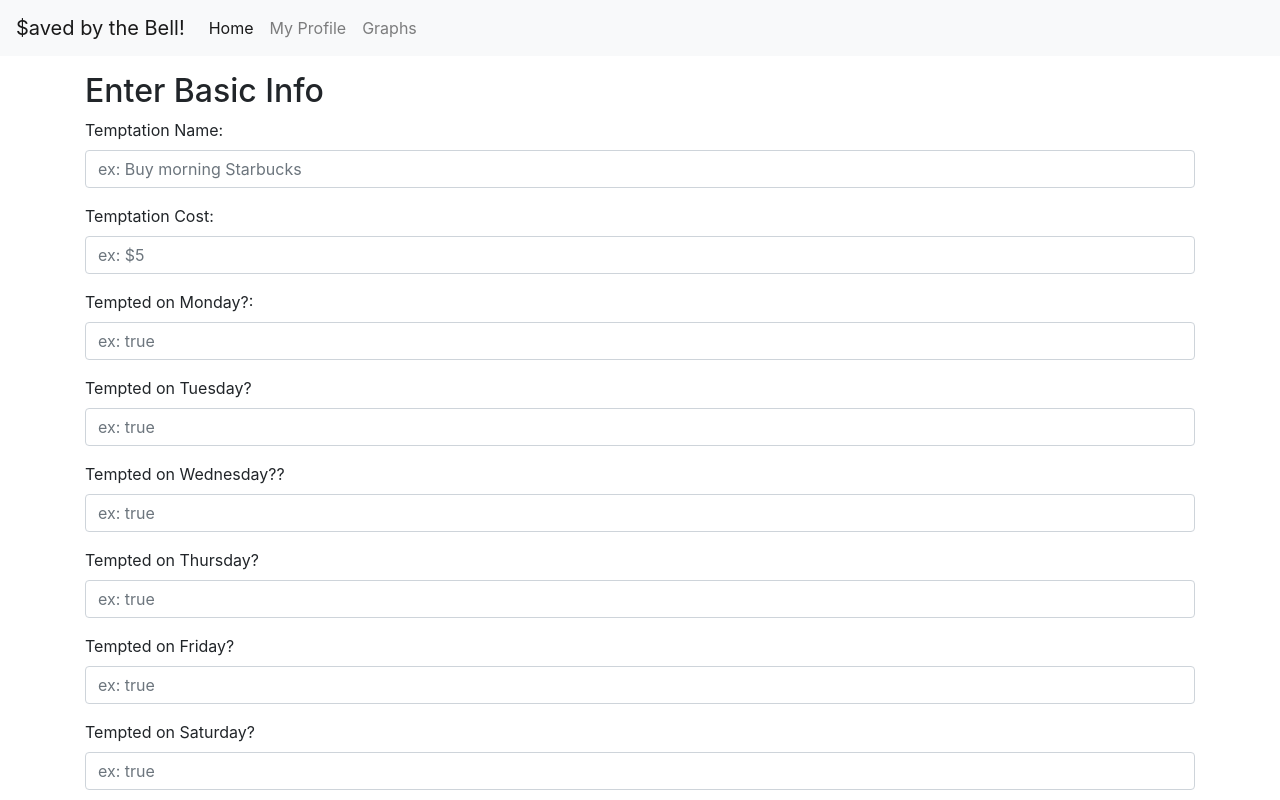
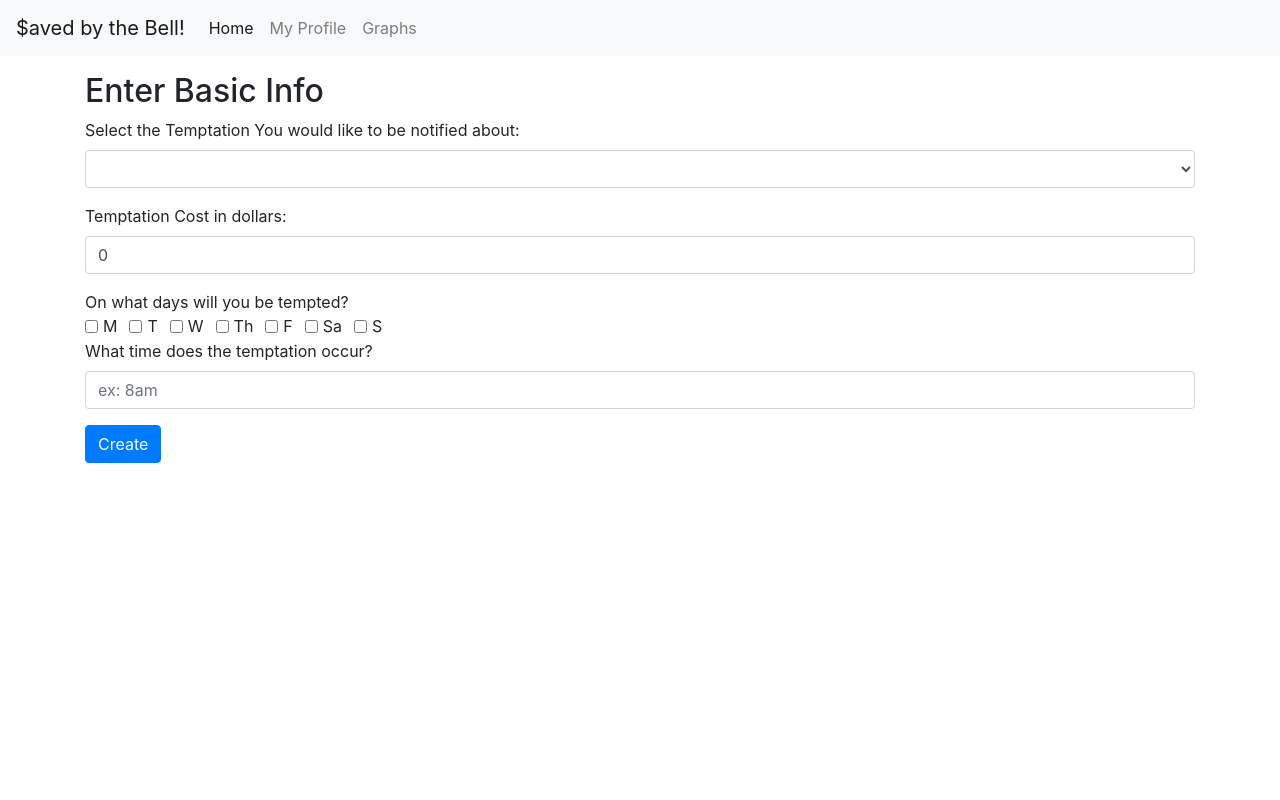
Before and after one commit to pattywitwhy/saved_by_the_bell_vue_app, a Vue app: page /temptations/new in a window 1280 px wide. Shown: the top 800 px of the page. Built offline with nearby package versions, Linux system fonts and the light colour scheme.

Commit message:
changed new page to a form with drop-down menus. Going to add to index page next.

```diff
--- a/src/router.js
+++ b/src/router.js
@@ -12,6 +12,6 @@ export default new Router({
   routes: [
           { path: '/temptations', name: 'temptations-index', component: TemptationsIndex },
           { path: '/temptations/new', name: 'temptations-new', component: TemptationsNew },
-          { path: '/graphs', name: 'graphs', component: Graphs },
+          { path: '/graphs', name: 'graphs', component: Graphs }
           ]
 })
--- a/src/views/TemptationsNew.vue
+++ b/src/views/TemptationsNew.vue
@@ -9,41 +9,77 @@
       <h2>Enter Basic Info</h2>
       <form v-on:submit.prevent="submit()">
         <div class="form-group">
-          <label>Temptation Name: </label>
-          <input class='form-control' type='text' v-model="temptation.name" placeholder="ex: Buy morning Starbucks">
+          <label for="temptationSelect1">Select the Temptation You would like to be notified about: </label>
+          <select class="form-control" id="temptationSelect1" v-model="temptation.name">
+            <option>Taking a ride-share in the morning</option>
+            <option>Taking a ride-share in the evening</option>
+            <option>Buy coffee in the morning</option>
+            <option>Eating out for breakfast</option>
+            <option>Eating out for lunch</option>
+            <option>Eating out for dinner</option>
+            <option>Going out for happy hour 😱</option>
+            <option>Going out to the movies</option>
+            <option>Buying cigarettes</option>
+          </select>
         </div>
         <div class="form-group">
-          <label>Temptation Cost: </label>
-          <input class='form-control' type='text' v-model="temptation.cost" placeholder="ex: $5">
+          <label>Temptation Cost in dollars: </label>
+          <input class='form-control' type='text' v-model="temptation.cost" placeholder="ex: 5">
         </div>
-        <div class="form-group">
-          <label>Tempted on Monday?: </label>
-          <input class='form-control' type='text' v-model="temptation.monday" placeholder="ex: true">
+        <div>
+
+          <div>On what days will you be tempted?</div>
+
         </div>
-        <div class="form-group">
-          <label>Tempted on Tuesday? </label>
-          <input class='form-control' type='text' v-model="temptation.tuesday" placeholder="ex: true">
+        <div class="form-check form-check-inline">
+          <input class="form-check-input" type="checkbox" value="" id="defaultCheck1" v-model="temptation.monday">
+          <label class="form-check-label" for="defaultCheck1">
+            M
+          </label>
         </div>
-        <div class="form-group">
-          <label>Tempted on Wednesday?? </label>
-          <input class='form-control' type='text' v-model="temptation.wednesday" placeholder="ex: true">
+
+        <div class="form-check form-check-inline">
+          <input class="form-check-input" type="checkbox" value="" id="defaultCheck1" v-model="temptation.tuesday">
+          <label class="form-check-label" for="defaultCheck1">
+            T
+          </label>
         </div>
-        <div class="form-group">
-          <label>Tempted on Thursday? </label>
-          <input class='form-control' type='text' v-model="temptation.thursday" placeholder="ex: true">
+
+        <div class="form-check form-check-inline">
+          <input class="form-check-input" type="checkbox" value="" id="defaultCheck1" v-model="temptation.wednesday">
+          <label class="form-check-label" for="defaultCheck1">
+            W
+          </label>
         </div>
-        <div class="form-group">
-          <label>Tempted on Friday? </label>
-          <input class='form-control' type='text' v-model="temptation.friday" placeholder="ex: true">
+
+        <div class="form-check form-check-inline">
+          <input class="form-check-input" type="checkbox" value="" id="defaultCheck1" v-model="temptation.thursday">
+          <label class="form-check-label" for="defaultCheck1">
+            Th
+          </label>
         </div>
-        <div class="form-group">
-          <label>Tempted on Saturday? </label>
-          <input class='form-control' type='text' v-model="temptation.saturday" placeholder="ex: true">
+
+        <div class="form-check form-check-inline">
+          <input class="form-check-input" type="checkbox" value="" id="defaultCheck1" v-model="temptation.friday">
+          <label class="form-check-label" for="defaultCheck1">
+            F
+          </label>
         </div>
-        <div class="form-group">
-          <label>Tempted on Sunday? </label>
-          <input class='form-control' type='text' v-model="temptation.sunday" placeholder="ex: true">
+
+        <div class="form-check form-check-inline">
+          <input class="form-check-input" type="checkbox" value="" id="defaultCheck1" v-model="temptation.saturday">
+          <label class="form-check-label" for="defaultCheck1">
+            Sa
+          </label>
         </div>
+
+        <div class="form-check form-check-inline">
+          <input class="form-check-input" type="checkbox" value="" id="defaultCheck1" v-model="temptation.sunday">
+          <label class="form-check-label" for="defaultCheck1">
+            S
+          </label>
+        </div>
+
         <div class="form-group">
           <label>What time does the temptation occur? </label>
           <input class='form-control' type='text' v-model="temptation.time" placeholder="ex: 8am">
@@ -75,14 +111,14 @@ export default {
     return {
       temptation: {
               name: "",
-              cost: "",
-              monday: "",
-              tuesday: "",
-              wednesday: "",
-              thursday: "",
-              friday: "",
-              saturday: "",
-              sunday: "",
+              cost: 0,
+              monday: false,
+              tuesday: false,
+              wednesday: false,
+              thursday: false,
+              friday: false,
+              saturday: false,
+              sunday: false,
               time: ""
               // user_id: ""
               },
@@ -104,10 +140,11 @@ export default {
                     sunday: this.temptation.sunday,
                     time: this.temptation.time
                     };
+
       axios.post("/api/temptations", params)
         .then(response => {
-          this.$router.push("/temptations/" + response.data.id);
-        }).temptationch(error => {
+          this.$router.push("/temptations/");
+        }).temptations(error => {
           this.errors = error.response.data.errors;
         });
     }
```
